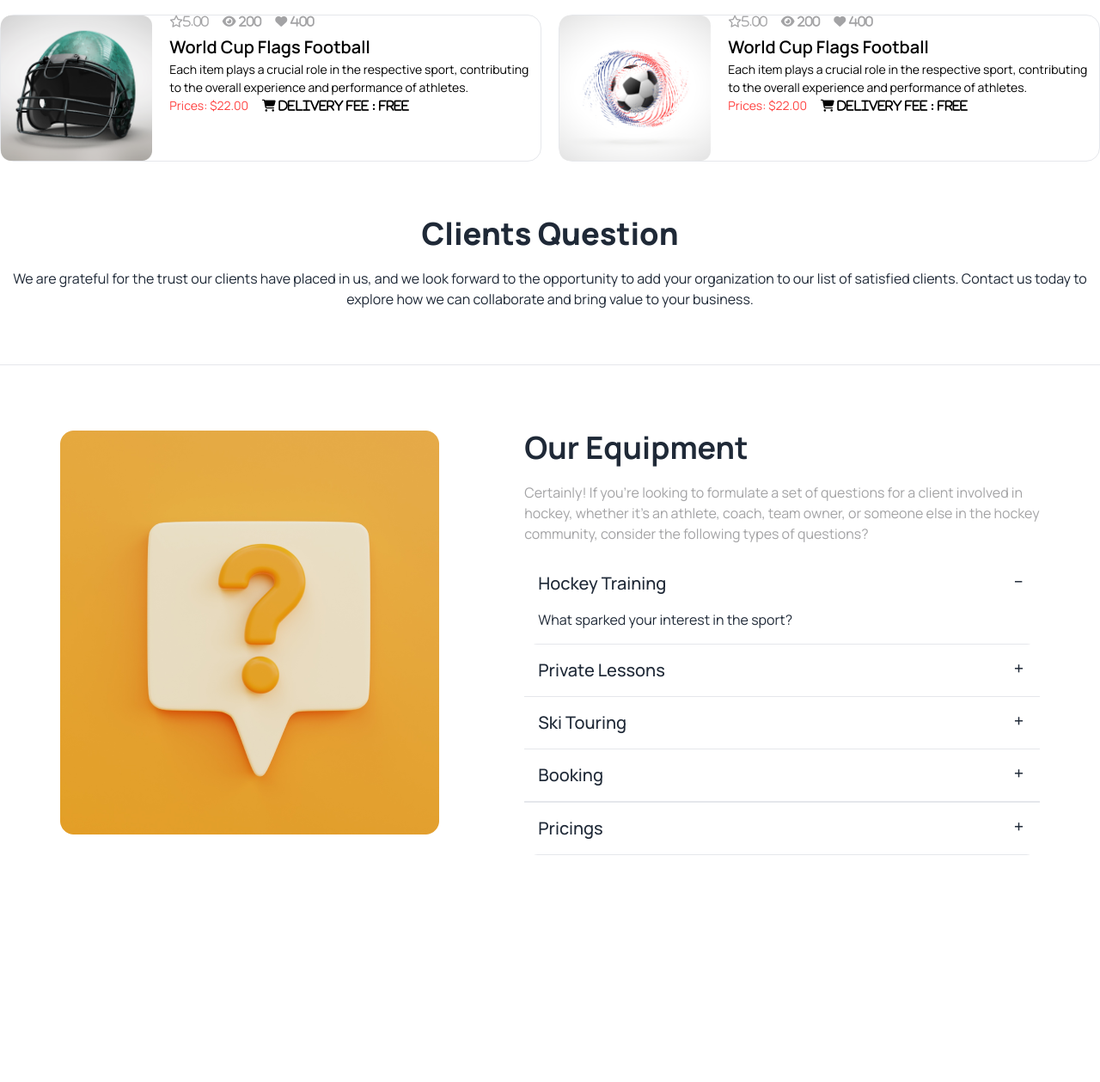
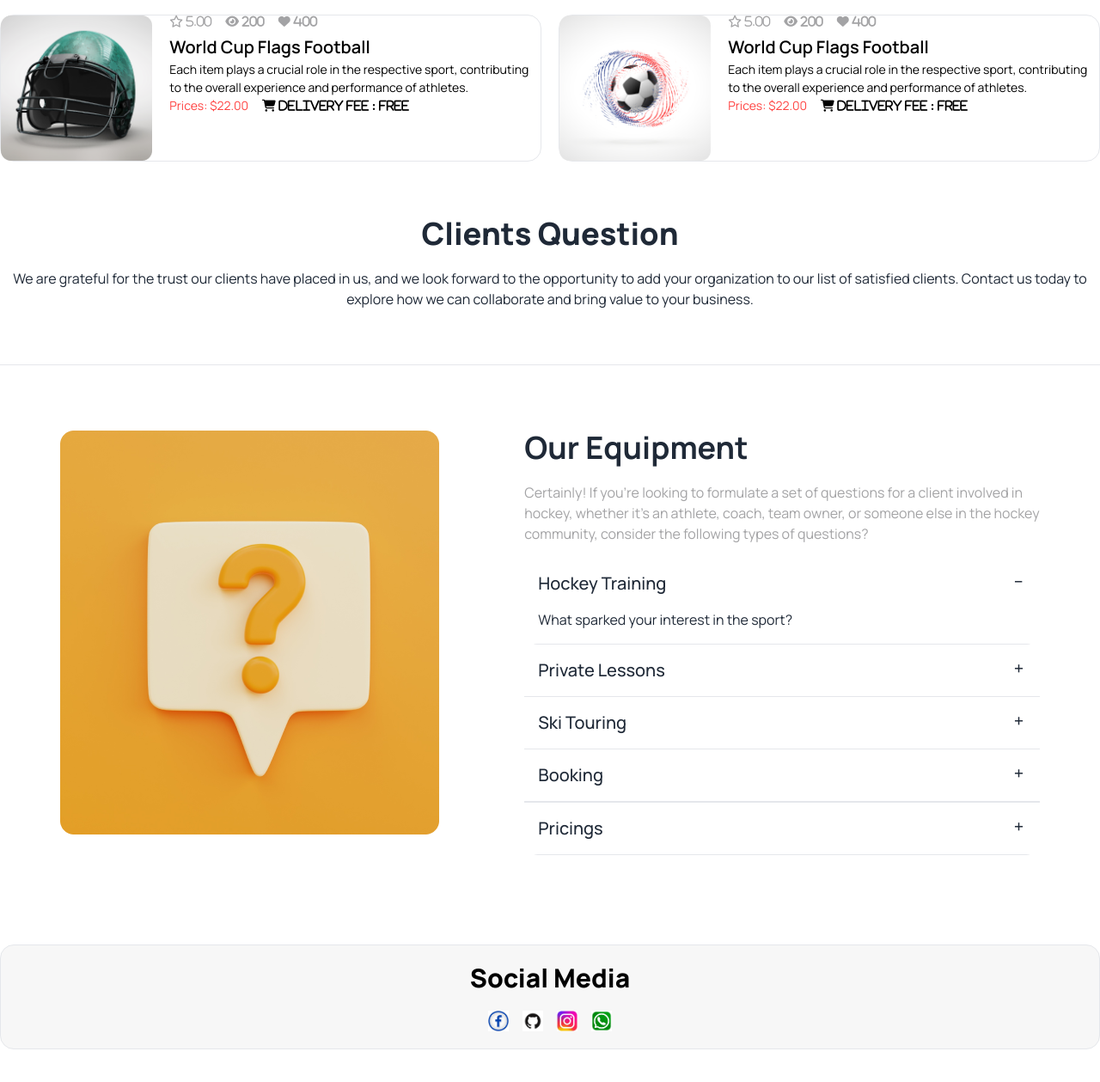
Before and after one commit to Haider340/Assignment-3, a plain HTML site: page index.html in a window 1280 px wide. Shown: the part 2783-4042 px from the top of the page at 86% size. Before the commit the page ends 3854 px from the top, so only its background shows below. Drawn offline with nearby package versions, Linux system fonts and the light colour scheme.

Commit message:
my third commit

```diff
--- a/index.html
+++ b/index.html
@@ -35,6 +35,7 @@
     </script>
     <!-- font Awesome link -->
     <script src="https://kit.fontawesome.com/0c47ae39df.js" crossorigin="anonymous"></script>
+    <link rel="shortcut icon" href="Images/fave-icon.png" type="image/x-icon">
 
 
 </head>
@@ -216,7 +217,7 @@
 
                     <div>
                         <div class="flex gap-4 text-[#13131863] text-[14px]">
-                            <i class="fa-regular fa-star">5.00</i>
+                            <i class="fa-regular fa-star"> 5.00</i>
                             <i class="fa-solid fa-eye"> 200</i>
                             <i class="fa-solid fa-heart"> 400</i>
                         </div>
@@ -247,7 +248,7 @@
 
                     <div>
                         <div class="flex gap-4 text-[#13131863] text-[14px]">
-                            <i class="fa-regular fa-star">5.00</i>
+                            <i class="fa-regular fa-star"> 5.00</i>
                             <i class="fa-solid fa-eye"> 200</i>
                             <i class="fa-solid fa-heart"> 400</i>
                         </div>
@@ -278,7 +279,7 @@
 
                     <div>
                         <div class="flex gap-4 text-[#13131863] text-[14px]">
-                            <i class="fa-regular fa-star">5.00</i>
+                            <i class="fa-regular fa-star"> 5.00</i>
                             <i class="fa-solid fa-eye"> 200</i>
                             <i class="fa-solid fa-heart"> 400</i>
                         </div>
@@ -309,7 +310,7 @@
 
                     <div>
                         <div class="flex gap-4 text-[#13131863] text-[14px]">
-                            <i class="fa-regular fa-star">5.00</i>
+                            <i class="fa-regular fa-star"> 5.00</i>
                             <i class="fa-solid fa-eye"> 200</i>
                             <i class="fa-solid fa-heart"> 400</i>
                         </div>
@@ -341,7 +342,7 @@
 
                     <div>
                         <div class="flex gap-4 text-[#13131863] text-[14px]">
-                            <i class="fa-regular fa-star">5.00</i>
+                            <i class="fa-regular fa-star"> 5.00</i>
                             <i class="fa-solid fa-eye"> 200</i>
                             <i class="fa-solid fa-heart"> 400</i>
                         </div>
@@ -365,14 +366,14 @@
                     </div>
 
                 </div>
-                <div class="lg:flex rounded-2xl gap-5 grid-cols-1 sm:border solid 1px text-black">
+                <div class="lg:flex rounded-2xl gap-5 grid-cols-1 sm:border solid 1px text-black justify-center">
                     <div class="w-1/2">
                         <img src="Images/10.png" alt="">
                     </div>
 
                     <div>
                         <div class="flex gap-4 text-[#13131863] text-[14px]">
-                            <i class="fa-regular fa-star">5.00</i>
+                            <i class="fa-regular fa-star"> 5.00</i>
                             <i class="fa-solid fa-eye"> 200</i>
                             <i class="fa-solid fa-heart"> 400</i>
                         </div>
@@ -477,11 +478,25 @@
                         </div>
                     </div>
         </section>
+        <!-- social media section -->
+        <section class="container mx-auto my-16">
+            <div class="bg-[#13131808] border solid 1px text-black rounded-2xl p-5 space-y-5">
+                <h1 class="text-3xl font-extrabold text-center">Social Media</h1>
+                <div class=" flex justify-center items-center gap-4">
+                    <img class="w-6 h-6" src="Images/fb.jpg" alt="">
+                    <img class="w-6 h-6" src="Images/github.png" alt="">
+                    <img class="w-6 h-6" src="Images/insta.jpg" alt="">
+                    <img class="w-6 h-6" src="Images/whatsapp.png" alt="">
+                </div>
+            </div>
+
+        </section>
 
 
 
     </main>
 
+
 </body>
 
 </html>
```
Also changed, not shown: Images/fb.jpg (added), Images/github.png (added), Images/insta.jpg (added), Images/whatsapp.png (added).
